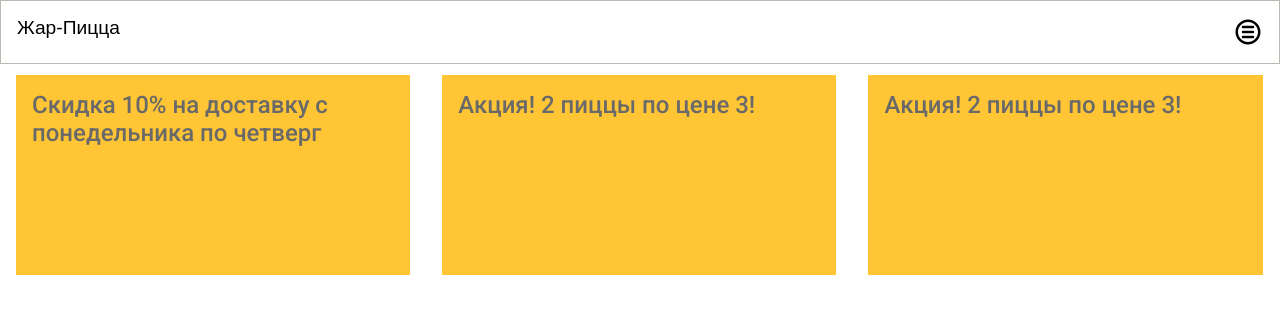
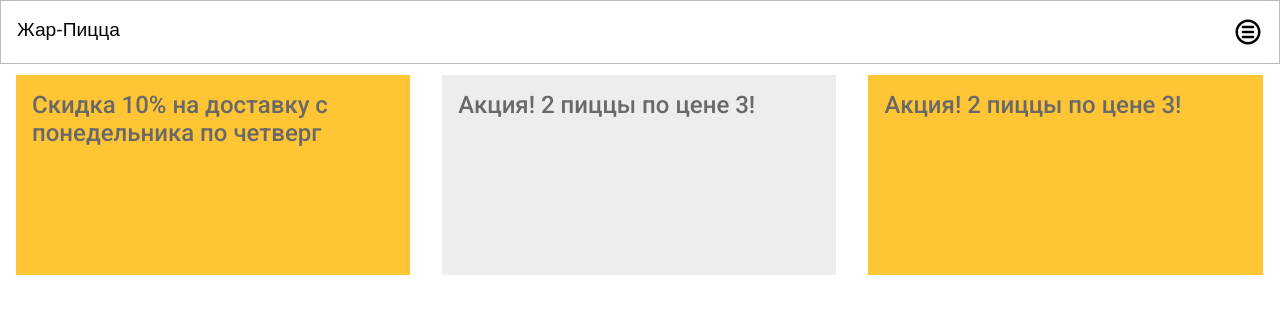
Before and after one commit to sonyamoonglade/sancho-core, a React (Create React App) app in the folder src/client/: page / in a window 1280 px wide. Shown: the top 314 px of the page. Built offline with nearby package versions, Linux system fonts and the light colour scheme; no server answers.

Commit message:
fixed responsibility of header and added 1024px for catalog three row

```diff
--- a/src/client/src/components/cart/cartLink/cart-link.styles.scss
+++ b/src/client/src/components/cart/cartLink/cart-link.styles.scss
@@ -13,12 +13,18 @@
   width: calc(100% - 32px);
   margin-right: 16px;
   margin-left: 16px;
-  //padding: 1rem;
+
   transition: all 0.1s ease-in-out;
   @media (min-width: 768px) {
     margin-left: 0;
     margin-right: 0;
     left: calc((100vw - 500px) / 2);
+  }
+  @media (min-width: 500px) {
+    margin-right: 0;
+    margin-left: 0;
+    left: calc((100vw - 500px) / 2);
+
   }
 }
 
--- a/src/client/src/components/catalog/Catalog.tsx
+++ b/src/client/src/components/catalog/Catalog.tsx
@@ -16,7 +16,11 @@ const Catalog:FC<catalogProps> = ({productList}) => {
         <div className='catalog'>
             {productList.map((p) => (
 
-               <ProductCard product={p} key={p.id} />
+               <>
+                   <ProductCard product={p} key={p.id} />
+                   <ProductCard product={p} key={p.id} />
+                   <ProductCard product={p} key={p.id} />
+               </>
 
             ))}
         </div>
--- a/src/client/src/components/catalog/catalog.styles.scss
+++ b/src/client/src/components/catalog/catalog.styles.scss
@@ -15,5 +15,20 @@
     grid-template-columns: 1fr 1fr;
     grid-column-gap: 2rem;
     margin: 0 auto;
+    top: 35px;
   }
+
+  @media (min-width: 1024px) {
+    display: grid;
+    width: min-content;
+    grid-template-columns: 1fr 1fr 1fr;
+    grid-column-gap: 3rem;
+    margin: 0 auto;
+    top: 60px;
+  }
+
+  @media (min-width: 1440px) {
+    top: 60px;
+  }
+
 }
--- a/src/client/src/components/layout/header/header.styles.scss
+++ b/src/client/src/components/layout/header/header.styles.scss
@@ -14,7 +14,7 @@ header {
   vertical-align: center;
   font-size: $font-mder;
   cursor: pointer;
-
+  transform: translateY(2px);
   @media (min-width: 1440px) {
     font-size: $font-lg;
   }
--- a/src/client/src/components/layout/layout/layout.styles.scss
+++ b/src/client/src/components/layout/layout/layout.styles.scss
@@ -119,7 +119,9 @@ button{
 .--blue{
   background-color: $blue !important
 }
-
+.--grey{
+  background-color: $light-grey !important;
+}
 .Toastify{
   position: absolute;
   bottom: 10vh;
--- a/src/client/src/components/layout/promotion/promotion.styles.scss
+++ b/src/client/src/components/layout/promotion/promotion.styles.scss
@@ -66,6 +66,9 @@
 }
 
 .promotion_card{
+  user-select: none;
+  -webkit-user-select: none;
+  -ms-user-select: none;
   min-width: 345px;
   height: 100%;
   background-color: $yellow;
--- a/src/client/src/components/layout/promotion/promotionCard/PromotionCard.tsx
+++ b/src/client/src/components/layout/promotion/promotionCard/PromotionCard.tsx
@@ -10,7 +10,7 @@ interface promotionCardProps {
 
 const PromotionCard:FC<promotionCardProps> = ({promotion, touchFn, isTouched}) => {
     return (
-        <div className='promotion_card' onClick={() => touchFn(promotion.id)} >
+        <div className={promotion.id === 2 ? "promotion_card --grey" : "promotion_card"}  onClick={() => touchFn(promotion.id)} >
 
             <div className={isTouched ? 'promotion_title_primary closed': 'promotion_title_primary'}>
                 <p>{promotion.title}</p>
--- a/src/client/src/components/product/productCard/ProductInfo.tsx
+++ b/src/client/src/components/product/productCard/ProductInfo.tsx
@@ -47,7 +47,7 @@ const ProductInfo:FC<productInfoProps> = ({product,children}) => {
                     </NutrientList>
                 }
                 {features.volume !== undefined &&
-                    <p style={{marginBottom:"0"}} className='description'>Объем: {features.volume}мл</p>
+                    <p style={{marginTop:"0.5rem",fontSize:"0.88rem"}} className='description'>Объем: {features.volume}мл</p>
                 }
             </div>
         </div>
--- a/src/client/src/components/product/productCard/product-card.styles.scss
+++ b/src/client/src/components/product/productCard/product-card.styles.scss
@@ -117,9 +117,17 @@
   position:relative;
   padding-top: .2rem;
   padding-bottom: .2rem;
+  max-width: 300px;
 
   @media (min-width: 768px) {
     width: 44vw;
+  }
+  @media (min-width: 1024px) {
+    width: 30vw;
+
+  }
+  @media (min-width: 1440px) {
+    max-width: 25vw;
   }
 
 }
```
